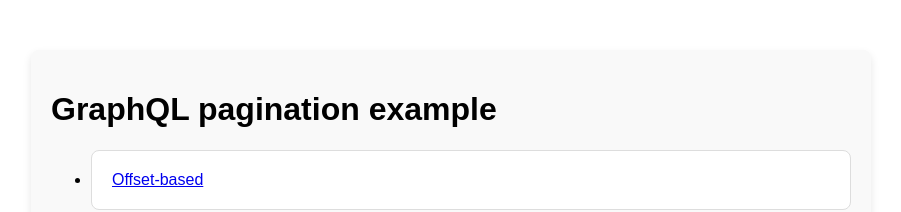
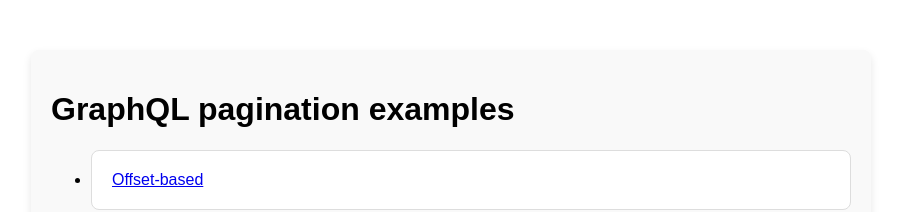
Before and after one commit to sarahbarberuk/graphql-pagination, a React (Create React App) app: page / in a window 1280 px wide. Shown: the top 212 px of the page, without its empty margins (189-1090 px from the left). Built offline with nearby package versions, Linux system fonts and the light colour scheme.

Commit message:
Update App.js

```diff
--- a/src/App.js
+++ b/src/App.js
@@ -12,7 +12,7 @@ const queryClient = new QueryClient();
 const Home = () => {
   return (
     <div className="container">
-      <h1 className="my-5">GraphQL pagination example</h1>
+      <h1 className="my-5">GraphQL pagination examples</h1>
       <ul className="list-group">
         <li className="list-group-item">
           <Link to="/offset">Offset-based</Link>
```
